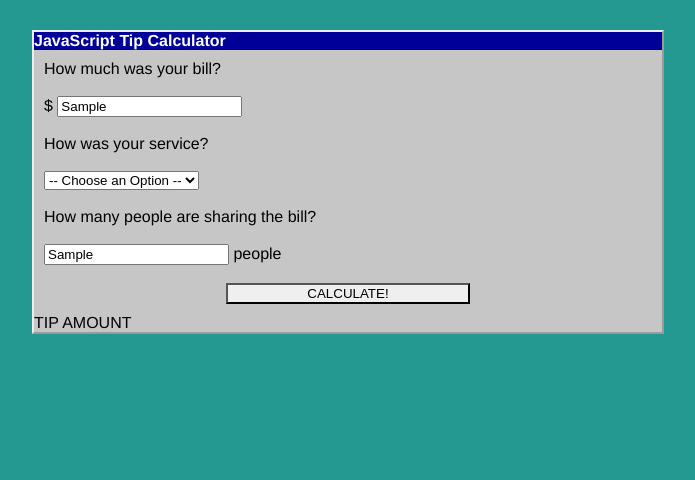
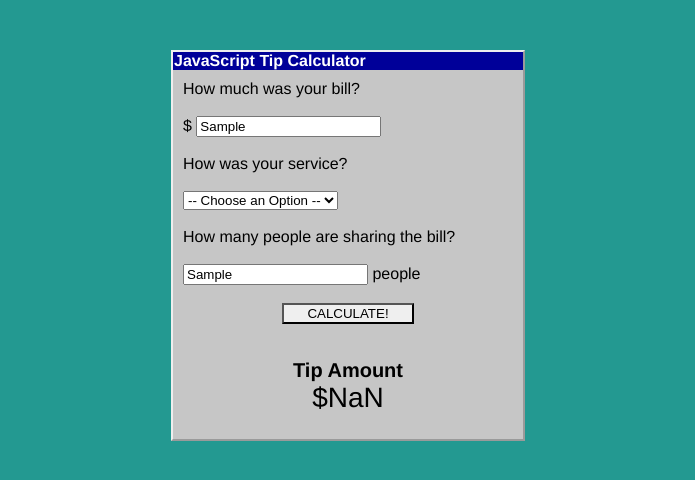
Before and after one commit to mikeglopez/tip-calculator, a plain HTML site: page index.html in a window 1280 px wide. Both pictures are taken after typing "Sample", "Sample" into the empty fields and a click on the button "CALCULATE!". Shown: the whole page, without its empty margins (292-987 px from the left). Drawn offline with Linux system fonts and the light colour scheme.

Commit message:
"Implement the calcTip function"

```diff
--- a/calculations.js
+++ b/calculations.js
@@ -1,2 +1,29 @@
-var billAmt = document.getElementById("textBoxBill");
-console.log(billAmt);
+var calcTip = function() {
+	// declare variables
+	var billAmt = Number(document.getElementById('textBoxBill').value);
+	var svcRating = Number(document.getElementById('selectRating').value);
+	var numPeople = Number(document.getElementById('textBoxNumPeople').value);
+
+	// validate input
+	if (billAmt === '' || numPeople <= 0) {
+			alert('Please enter values');
+		return;
+	}
+
+	var $displayMsg = $('.message');
+	$displayMsg.html('');
+	var tipAmt = ((billAmt * svcRating) / numPeople).toFixed(2);
+
+	var $tipTitle = $('<div class="tipTitle"></div>');
+	var $tip = $('<div class="tip"></div>');
+
+	$tipTitle.text('Tip Amount');
+	$tip.text('$' + tipAmt);
+	$tipTitle.appendTo($displayMsg);
+	$tip.appendTo($displayMsg);
+	if (numPeople > 1) {
+		var $each = $('<div class="tipTitle"></div>');
+		$each.text('each');
+		$each.appendTo($displayMsg);
+	}
+}
--- a/index.html
+++ b/index.html
@@ -4,10 +4,9 @@
     <title>JavaScript Tip Calculator</title>
     <script src="jquery.js"></script>
     <script src="calculations.js"></script>
-    <link href="style.css" rel="stylesheet" type="text/css" />
+    <link href="style.css" rel="stylesheet" type="text/css"/>
   </head>
   <body>
-    <script src="index.js"></script>
     <div id="calc">
       <div id="calcTitle">
         JavaScript Tip Calculator
@@ -19,24 +18,22 @@
           <br><br>
           How was your service?
           <br><br>
-          <select name="score">
+          <select id="selectRating">
             <option value="" disabled selected>-- Choose an Option --</option>
-            <option value="Outstanding">30% - Outstanding</option>
-            <option value="Good">20% - Good</option>
-            <option value="OK">15% - It was OK</option>
-            <option value="Bad">10% - Bad</option>
-            <option value="Terrible">5% - Terrible</option>
+            <option value="0.30">30% - Outstanding</option>
+            <option value="0.20">20% - Good</option>
+            <option value="0.15">15% - It was OK</option>
+            <option value="0.10">10% - Bad</option>
+            <option value="0.05">5% - Terrible</option>
           </select>
           <br><br>
           How many people are sharing the bill?
           <br><br>
           <input type="text" id="textBoxNumPeople" placeholder="Number of People"> people
           <br><br>
-          <button type="button" onClick="calcTip()">CALCULATE!</button>
+          <button type="button" id="calculate" onClick="calcTip()">CALCULATE!</button>
         </form>
-        <div id="">
-          TIP AMOUNT
-        </div>
+        <div class="message"></div>
     </div>
   </body>
 </html>
--- a/style.css
+++ b/style.css
@@ -11,7 +11,8 @@ button {
 }
 
 #calc {
-  margin: 30px 25% 0px 25%;
+  margin: 50px auto;
+  width: 350px;
   border-width: 2px;
   border-style: outset;
   background-color: #c6c6c6;
@@ -21,6 +22,7 @@ button {
   background-color: #000099;
   color: #FFFFFF;
   font-weight: bold;
+  padding-left: 1px;
 }
 
 #calcBod {
@@ -28,7 +30,22 @@ button {
   padding: 10px 10px 10px 10px;
 }
 
+.message,
+.tipTitle,
+.tip,
 #output {
   text-align: center;
 
 }
+.message {
+  padding: 25px;
+}
+
+.tipTitle {
+  font-size: 1.25em;
+  font-weight: bold;
+}
+
+.tip {
+  font-size: 1.75em;
+}
```
